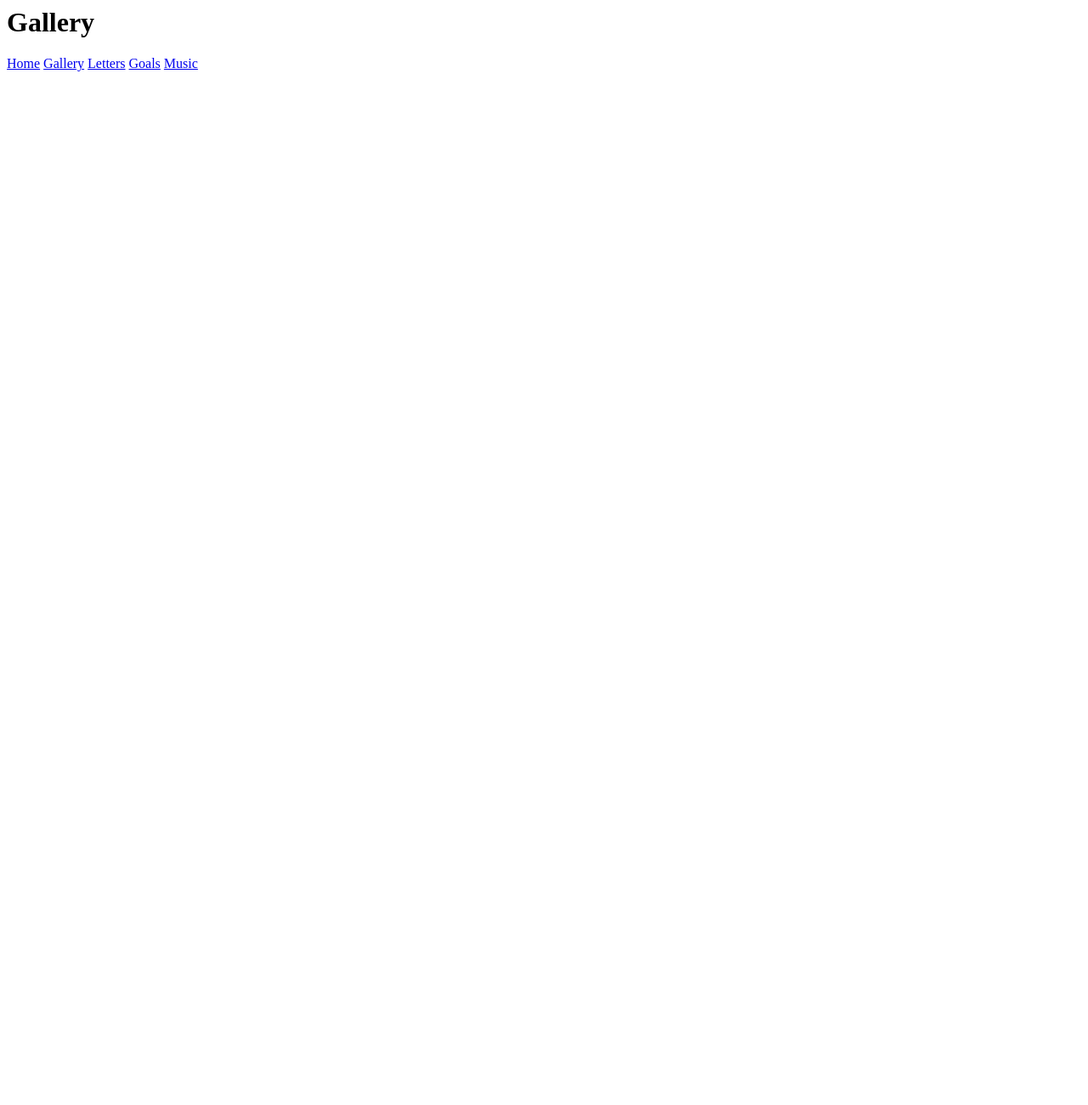
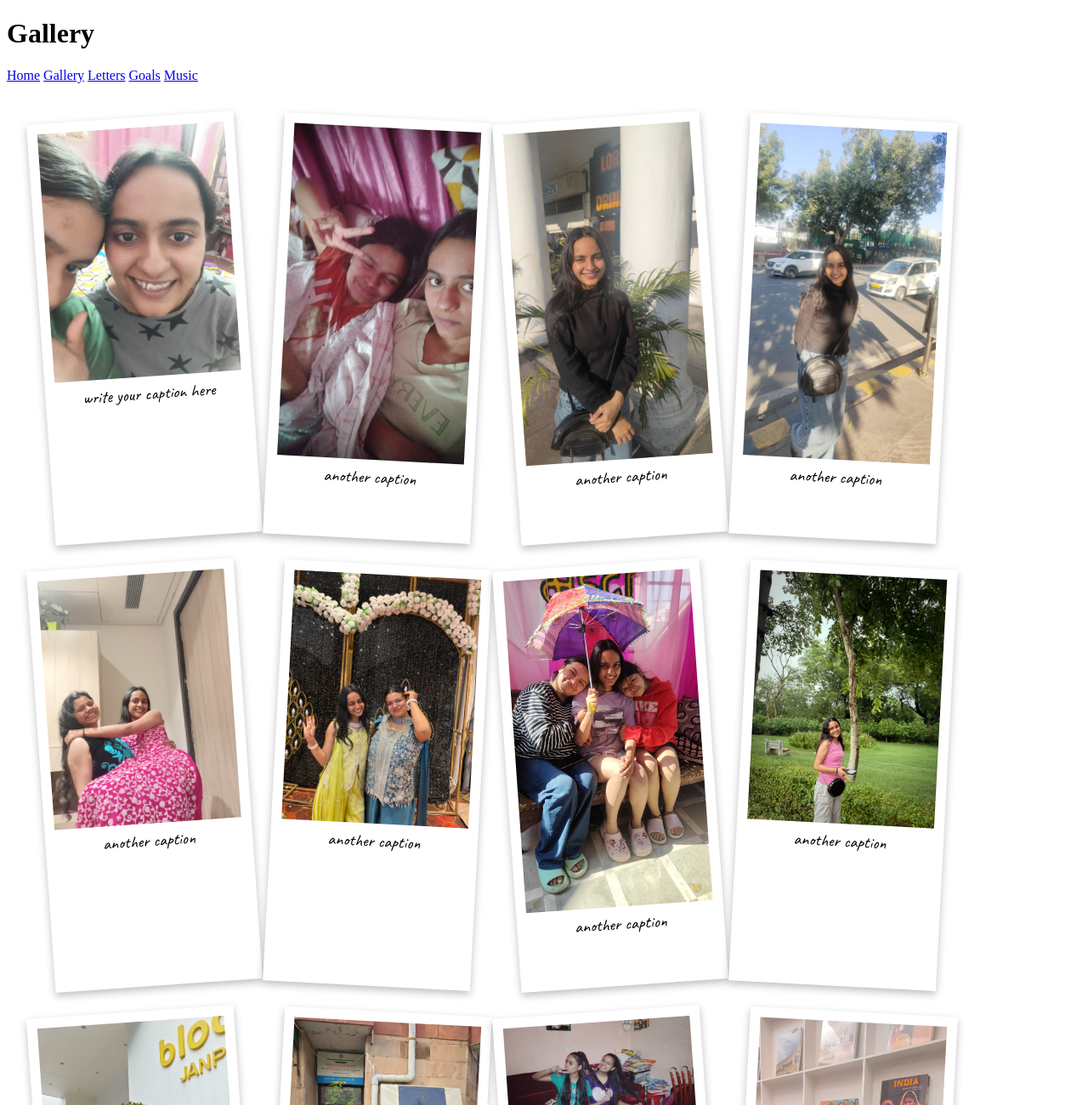
Before and after one commit to AnmolPathak22/-home-base, a plain HTML site: page gallery.html in a window 1280 px wide. Shown: the top 1300 px of the page at 85% size. Before the commit the page ends 800 px from the top, so only its background shows below. Drawn offline with Linux system fonts and the light colour scheme.

Commit message:
fix image paths

```diff
--- a/gallery.html
+++ b/gallery.html
@@ -1,2 +1,77 @@
-<h1>Gallery</h1>
-<nav><a href="index.html">Home</a> <a href="gallery.html">Gallery</a> <a href="letters.html">Letters</a> <a href="goals.html">Goals</a> <a href="music.html">Music</a></nav>
+<!DOCTYPE html>
+<html>
+<head>
+  <title>Gallery - Home Base</title>
+  <link rel="stylesheet" href="style.css">
+  <link href="https://fonts.googleapis.com/css2?family=Caveat&display=swap" rel="stylesheet">
+</head>
+<body>
+
+  <h1>Gallery</h1>
+  <nav><a href="index.html">Home</a> <a href="gallery.html">Gallery</a> <a href="letters.html">Letters</a> <a href="goals.html">Goals</a> <a href="music.html">Music</a></nav>
+
+  <div class="gallery">
+    <div class="polaroid">
+      <img src="images/Photo1.jpg" alt="memory 1">
+      <p class="caption">write your caption here</p>
+    </div>
+
+    <div class="polaroid">
+      <img src="images/Photo2.jpg" alt="memory 2">
+      <p class="caption">another caption</p>
+    </div>
+
+    <div class="polaroid">
+      <img src="images/Photo3.jpg" alt="memory 3">
+      <p class="caption">another caption</p>
+    </div>
+
+    <div class="polaroid">
+      <img src="images/Photo4.jpg" alt="memory 4">
+      <p class="caption">another caption</p>
+    </div>
+
+    <div class="polaroid">
+      <img src="images/Photo5.jpg" alt="memory 5">
+      <p class="caption">another caption</p>
+    </div>
+
+    <div class="polaroid">
+      <img src="images/Photo6.jpg" alt="memory 6">
+      <p class="caption">another caption</p>
+    </div>
+
+    <div class="polaroid">
+      <img src="images/Photo7.jpg" alt="memory 7">
+      <p class="caption">another caption</p>
+    </div>
+
+    <div class="polaroid">
+      <img src="images/Photo8.jpg" alt="memory 8">
+      <p class="caption">another caption</p>
+    </div>
+
+    <div class="polaroid">
+      <img src="images/Photo9.jpg" alt="memory 9">
+      <p class="caption">another caption</p>
+    </div>
+
+    <div class="polaroid">
+      <img src="images/Photo10.jpg" alt="memory 10">
+      <p class="caption">another caption</p>
+    </div>
+
+    <div class="polaroid">
+      <img src="images/Photo11.jpg" alt="memory 11">
+      <p class="caption">another caption</p>
+    </div>
+
+    <div class="polaroid">
+      <img src="images/Photo12.jpg" alt="memory 12">
+      <p class="caption">another caption</p>
+    </div>
+    <!-- repeat for the rest -->
+  </div>
+
+</body>
+</html>
--- a/style.css
+++ b/style.css
@@ -0,0 +1 @@
+.gallery { display: flex; flex-wrap: wrap; gap: 30px; padding: 40px; } .polaroid { background: white; padding: 12px 12px 40px 12px; box-shadow: 0 4px 10px rgba(0,0,0,0.25); width: 220px; } .polaroid img { width: 100%; display: block; } .polaroid:nth-child(odd) { transform: rotate(-4deg); } .polaroid:nth-child(even) { transform: rotate(3deg); } .polaroid:hover { transform: rotate(0deg) scale(1.05); transition: 0.2s ease; } .caption { font-family: 'Caveat', cursive; font-size: 20px; text-align: center; margin-top: 8px;
```
Also changed, not shown: images/Photo1.jpg (added), images/Photo10.jpg (added), images/Photo11.jpg (added), images/Photo12.jpg (added), images/Photo2.jpg (added), images/Photo3.jpg (added), images/Photo4.jpg (added), images/Photo5.jpg (added), images/Photo6.jpg (added), images/Photo7.jpg (added), images/Photo8.jpg (added), images/Photo9.jpg (added).
